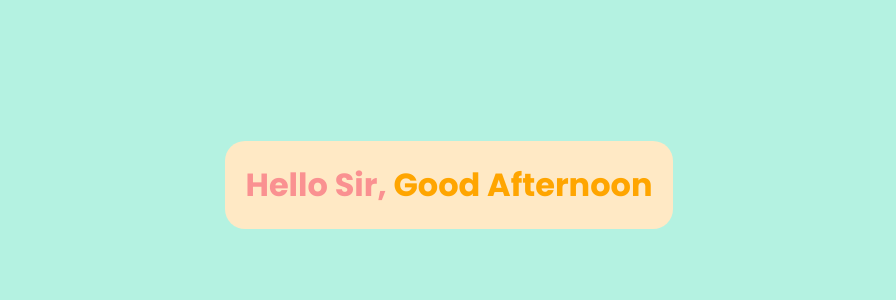
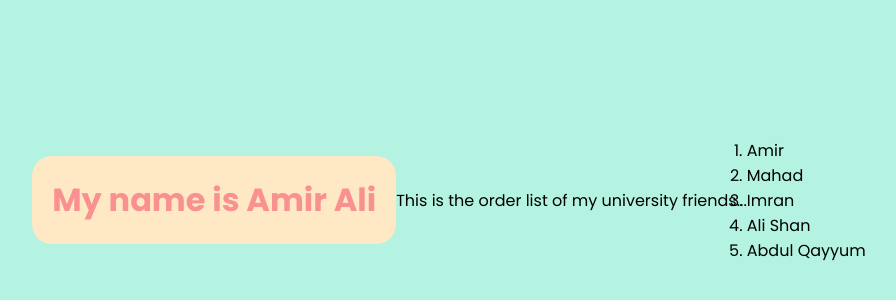
Before and after one commit to AmirAliLiaqat/react-app, a React (Create React App) app: page / in a window 1280 px wide. Shown: the part 170-470 px from the top of the page, without its empty margins (191-1087 px from the left). Built offline with nearby package versions, Linux system fonts and the light colour scheme; a web font is replaced by a local one.

Commit message:
Import and use app.js component in main index file

```diff
--- a/src/index.js
+++ b/src/index.js
@@ -1,28 +1,11 @@
 import React from 'react';
 import ReactDOM from 'react-dom';
+import App from './App';
 import './index.css';
-
-let currDate = new Date(2023,3,6,12);
-currDate = currDate.getHours();
-let greeting = '';
-const cssStyle = {};
-
-if(currDate >= 1 && currDate < 12) {
-  greeting = 'Good Moring';
-  cssStyle.color = 'green';
-} else if(currDate >= 12 && currDate < 19) {
-  greeting = 'Good Afternoon';
-  cssStyle.color = 'orange';
-} else {
-  greeting = 'Good Night';
-  cssStyle.color = 'black';
-}
 
 ReactDOM.render(
   <>
-    <div>
-      <h1 >Hello Sir, <span style={cssStyle}>{greeting}</span></h1>
-    </div>
+    <App />
   </>,
   document.getElementById('root')
 );
```
